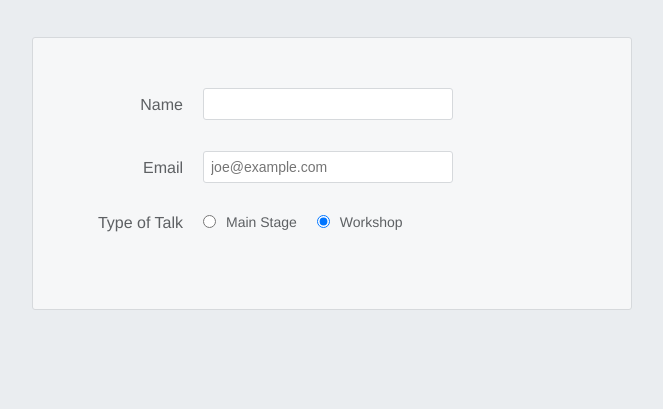
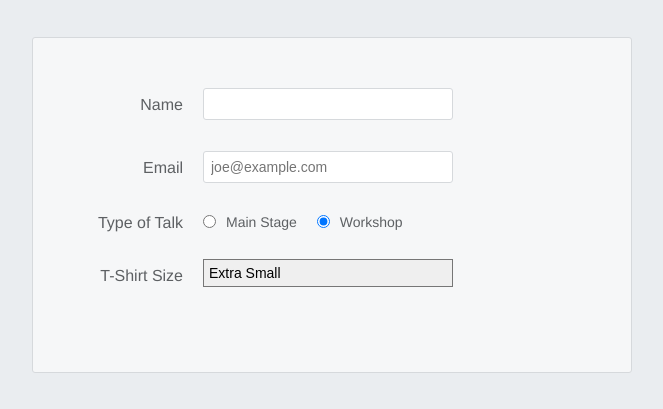
Before and after one commit to tidanti/form-tutorial, a plain HTML site: page index.html in a window 1280 px wide. Shown: the part 225-634 px from the top of the page, without its empty margins (308-971 px from the left). Drawn offline with Linux system fonts and the light colour scheme.

Commit message:
Added select element, added styles to it

```diff
--- a/index.html
+++ b/index.html
@@ -41,6 +41,16 @@
                    checked>
             <label for='talk-type-2' class='radio-label'>Workshop</label>
         </fieldset>
+
+        <div class='form-row'>
+          <label for='t-shirt'>T-Shirt Size</label>
+          <select id='t-shirt' name='t-shirt'>
+            <option value='xs'>Extra Small</option>
+            <option value='s'>Small</option>
+            <option value='m'>Medium</option>
+            <option value='l'>Large</option>
+          </select>
+        </div>
     </form>
   </body>
 </html>
--- a/style.css
+++ b/style.css
@@ -89,6 +89,12 @@
     float: left;
   }
 
+  .form-row select {
+    width: 100%;
+    padding: 5px;
+    font-size: 14px;  /* This won't work in Chrome or Safari */
+    -webkit-appearance: none;  /* This will make it work */
+  }
 
   @media only screen and (min-width: 700px) {
     .speaker-form-header,
```
